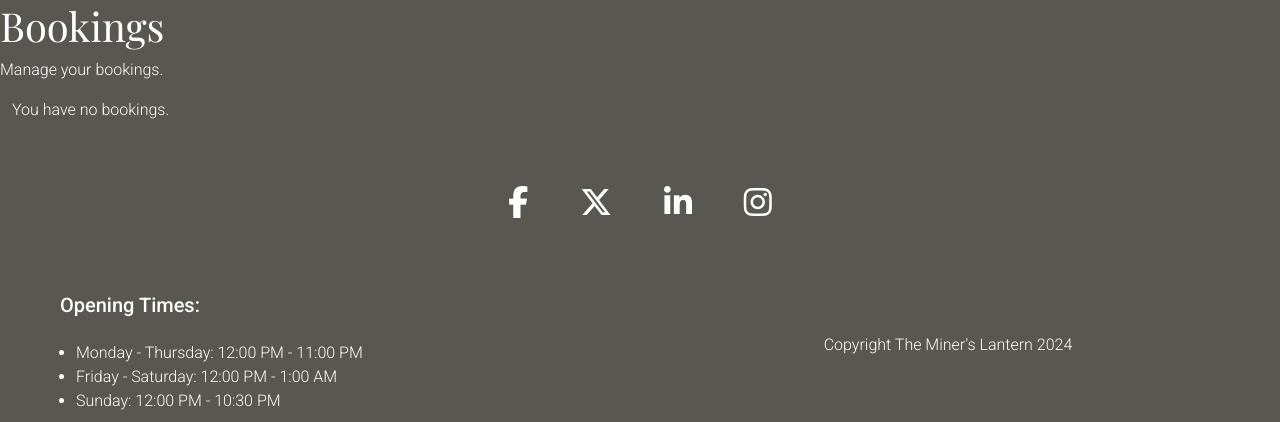
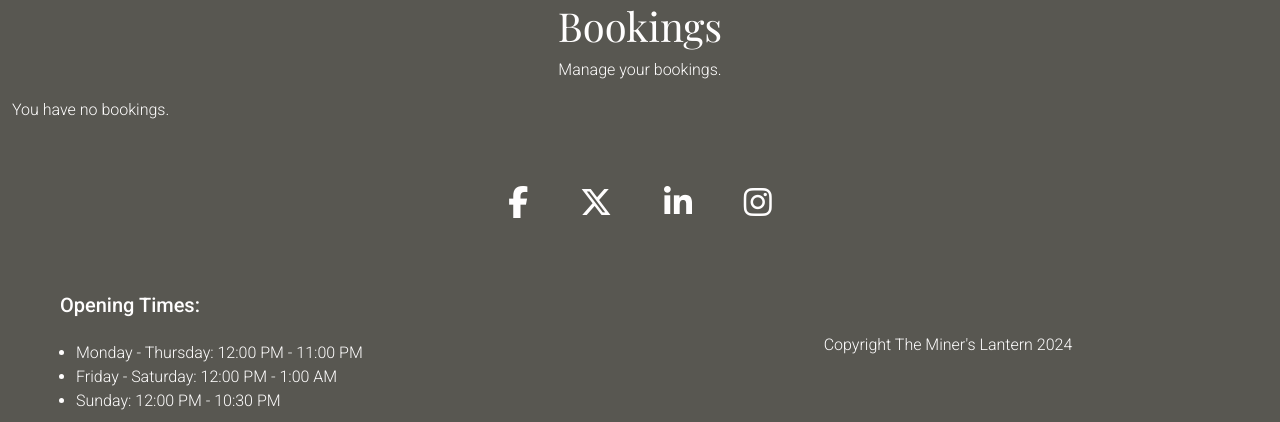
Before and after one commit to surfdemon/theater-booking-system, a Django app: page /bookings/ in a window 1280 px wide. Shown: the part 144-566 px from the top of the page. Run offline with Django 4.2, Linux system fonts and the light colour scheme; the visitor is signed in with stand-in values (Sample User, id 1); data that the repository does not hold is empty; some libraries are stand-ins or nearby versions; some web fonts are replaced.

Commit message:
centered bookings text

```diff
--- a/event/templates/event/bookings.html
+++ b/event/templates/event/bookings.html
@@ -1,8 +1,8 @@
 {% extends "base.html" %}
 {% load static %}
 {% block content %}
-    <h1>Bookings</h1>
-    <p>Manage your bookings.</p>
+    <h1 class="text-center">Bookings</h1>
+    <p class="text-center">Manage your bookings.</p>
 
     <section>
         <div class="container-fluid">
```
